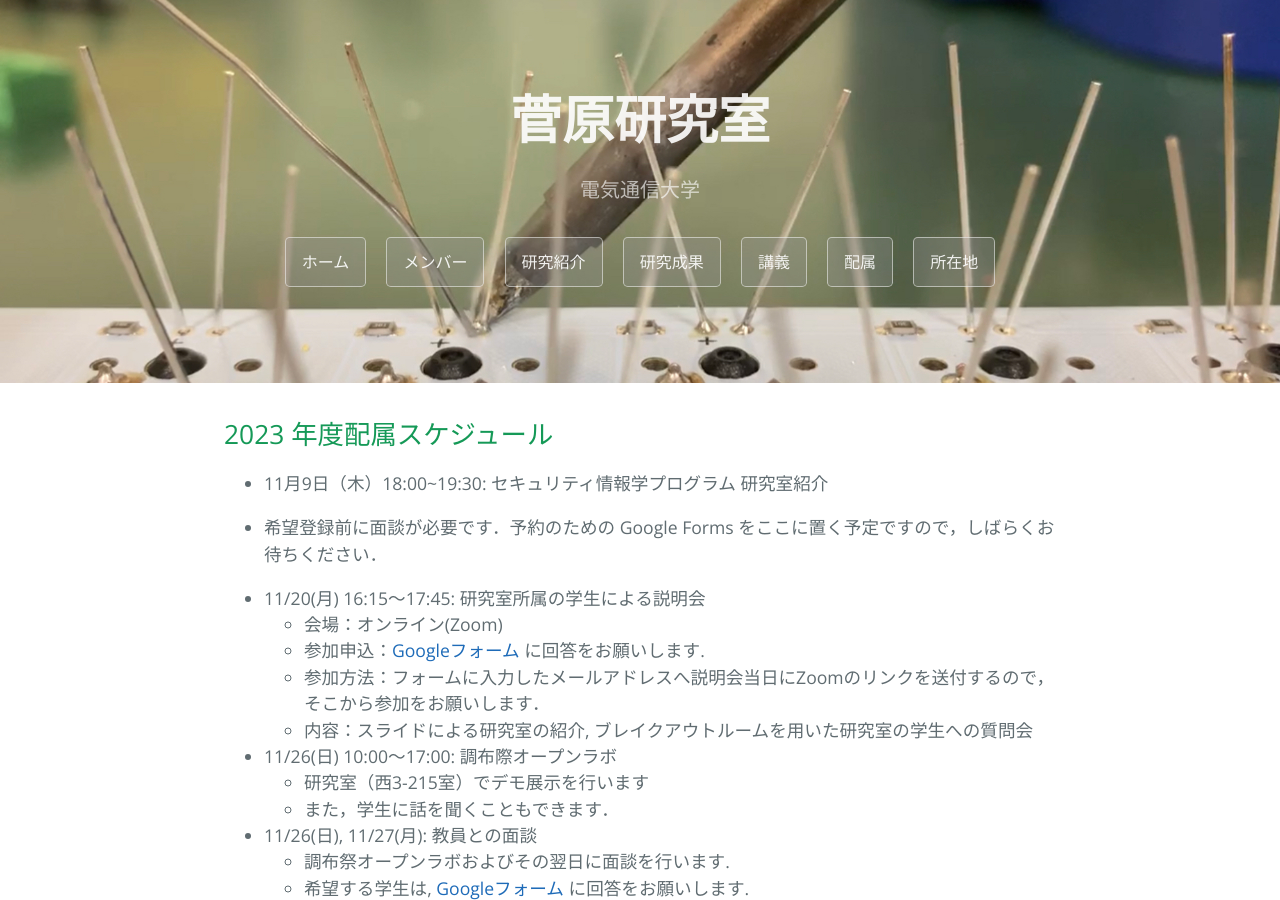
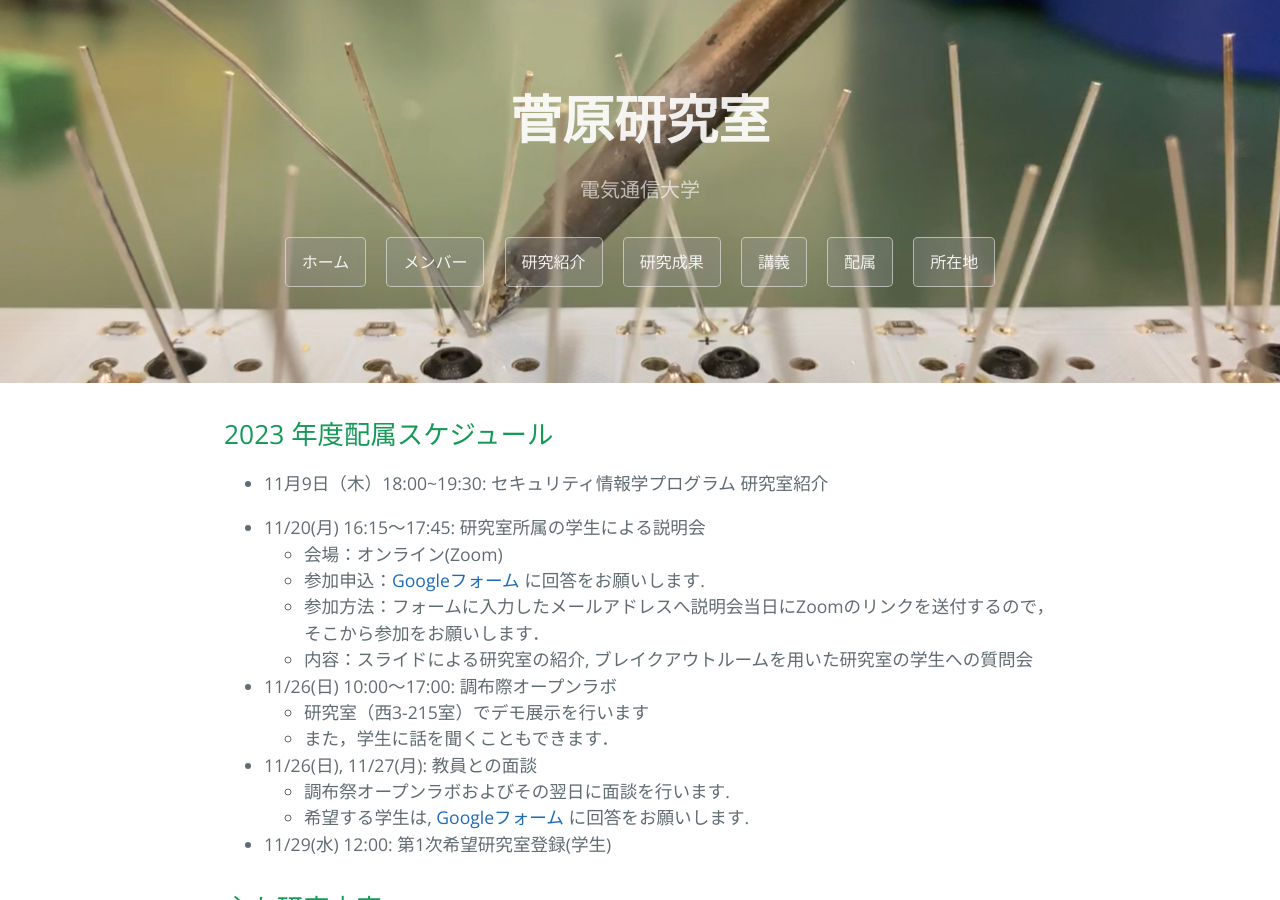
Before and after one commit to sugawara-bbbb/weblab, a Jekyll site: the page built from haizoku.md, in a window 1280 px wide and 900 px high. Built offline with Jekyll 4.4.1, drawn with Linux system fonts in a browser that asks for light colours; our own code applies the rules of GitHub Pages for plain Markdown files.

Commit message:
Minor error fix.

```diff
--- a/haizoku.md
+++ b/haizoku.md
@@ -5,8 +5,6 @@ layout: default
 ## 2023 年度配属スケジュール
 
 * 11月9日（木）18:00~19:30: セキュリティ情報学プログラム 研究室紹介
-
-* 希望登録前に面談が必要です．予約のための Google Forms をここに置く予定ですので，しばらくお待ちください．
 
 * 11/20(月) 16:15～17:45: 研究室所属の学生による説明会
     * 会場：オンライン(Zoom)
```
